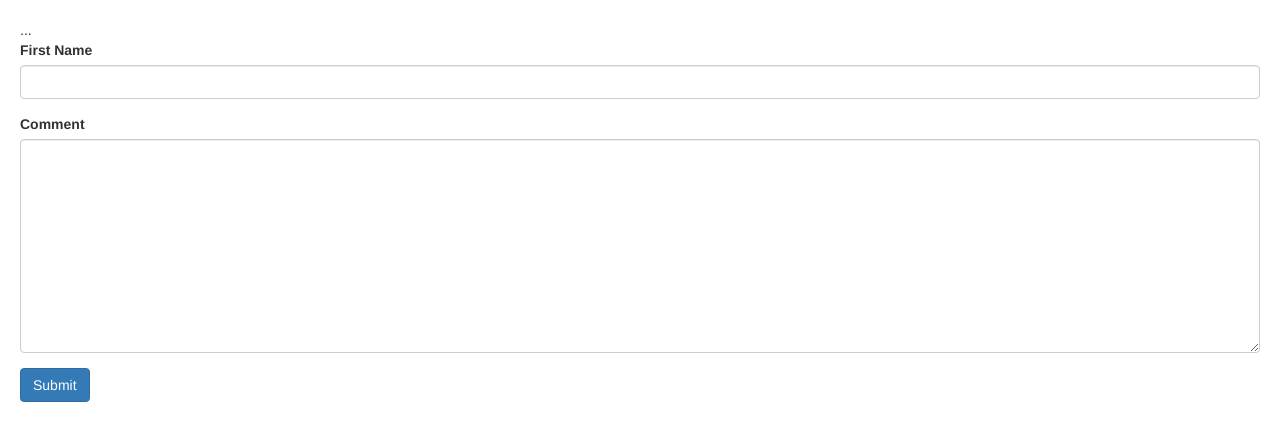
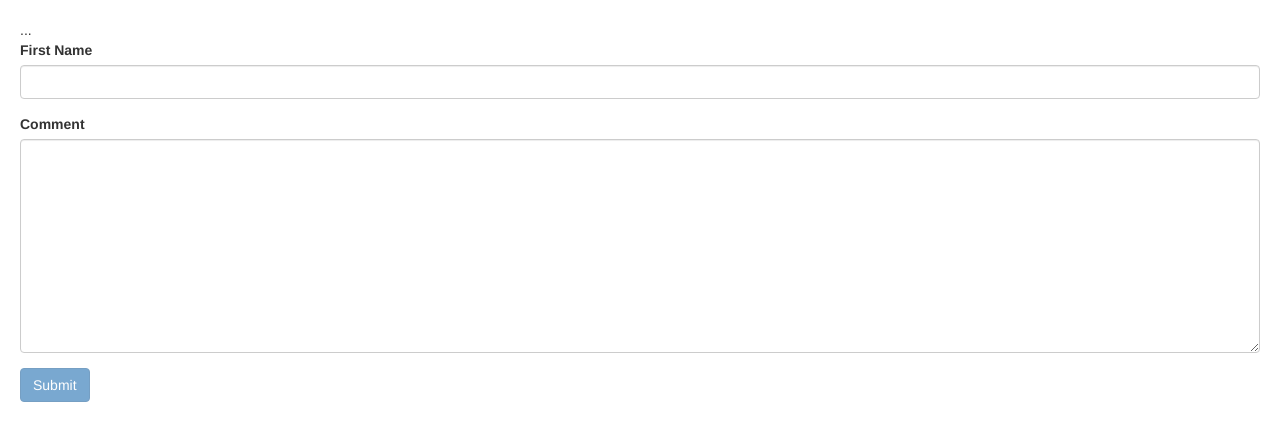
Before and after one commit to Rahat854/Angular_practice, an Angular app in the folder angular-practice/: page / in a window 1280 px wide. Shown: the top 440 px of the page. Built offline with nearby package versions, Linux system fonts and the light colour scheme.

Commit message:
added disabled button

```diff
--- a/angular-practice/src/app/contact-form/contact-form.component.html
+++ b/angular-practice/src/app/contact-form/contact-form.component.html
@@ -28,7 +28,7 @@
           First Name should be {{firstName.errors?.minlength.requiredLength}} character
         </div>
         <div *ngIf="firstName.errors?.pattern">
-          Name doesnot match with the pattern
+          Name doesn't match with the pattern
         </div>
       </div>
     </div>
@@ -44,7 +44,7 @@
       rows="10">
     </textarea>
   </div>
-  <button class="btn btn-primary">
+  <button class="btn btn-primary" [disabled]="!f.valid">
     Submit
   </button>
 </form>
```
